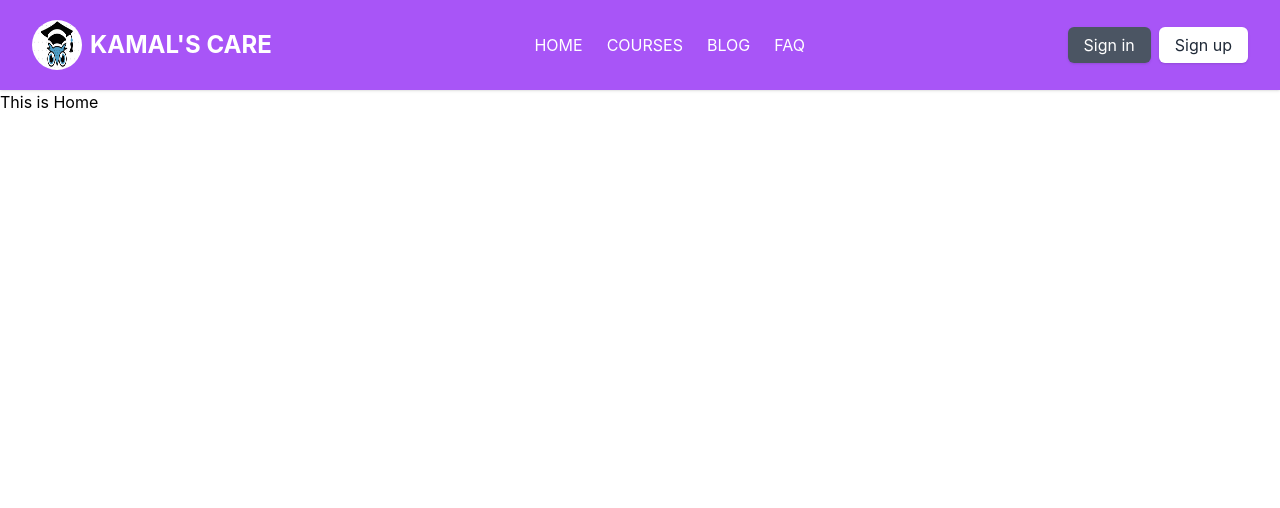
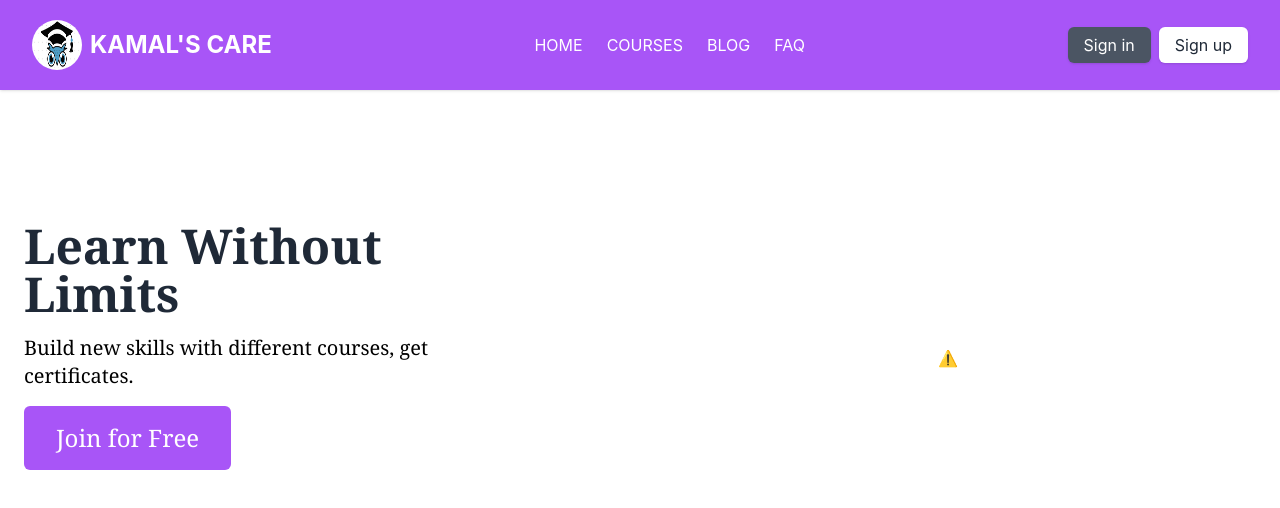
Before and after one commit to Emon1304013/learning-platform, a React (Create React App) app: page / in a window 1280 px wide. Shown: the top 508 px of the page. Built offline with nearby package versions, Linux system fonts and the light colour scheme; no server answers.

Commit message:
Home page design implemented

```diff
--- a/package.json
+++ b/package.json
@@ -3,10 +3,12 @@
   "version": "0.1.0",
   "private": true,
   "dependencies": {
+    "@lottiefiles/react-lottie-player": "^3.4.7",
     "@testing-library/jest-dom": "^5.16.5",
     "@testing-library/react": "^13.4.0",
     "@testing-library/user-event": "^13.5.0",
     "firebase": "^9.12.1",
+    "lottie-react": "^2.3.1",
     "react": "^18.2.0",
     "react-dom": "^18.2.0",
     "react-router-dom": "^6.4.2",
--- a/src/index.js
+++ b/src/index.js
@@ -3,11 +3,14 @@ import ReactDOM from 'react-dom/client';
 import './index.css';
 import App from './App';
 import reportWebVitals from './reportWebVitals';
+import UserContext from './contexts/UserContext';
 
 const root = ReactDOM.createRoot(document.getElementById('root'));
 root.render(
   <React.StrictMode>
+    <UserContext>
     <App />
+    </UserContext>
   </React.StrictMode>
 );
 
--- a/src/pages/Home/Home.js
+++ b/src/pages/Home/Home.js
@@ -1,11 +1,33 @@
-import React from 'react';
+import React from "react";
+import { Player } from "@lottiefiles/react-lottie-player";
 
 const Home = () => {
-    return (
-        <div>
-            <h2>This is Home</h2>
+  return (
+    <div>
+      <div className="container flex flex-col  px-6 py-10 mx-auto space-y-6 lg:h-[32rem] lg:py-16 lg:flex-row lg:items-center">
+            <div className="w-full lg:w-1/2 font-serif flex">
+                <div className="lg:max-w-lg">
+                    <h1 className="text-3xl font-bold text-gray-800 md:text-5xl mb-4">
+                    Learn Without <br /> Limits
+                    </h1>
+                    <p className="text-xl mb-4">
+                        Build new skills with different courses, get certificates.
+                    </p>
+                    <button className="bg-purple-500 px-8 py-4 rounded-md text-white text-2xl hover:bg-green-500 cursor-pointer">Join for Free</button>
+                </div>
+            </div>
+
+            <div className="flex items-center justify-center w-full h-96 lg:w-1/2">
+            <Player
+                autoplay
+                loop
+                src="https://assets2.lottiefiles.com/packages/lf20_dssnqvv4.json"
+                >
+            </Player>
+            </div>
         </div>
-    );
+    </div>
+  );
 };
 
 export default Home;
--- a/src/pages/Navbar/Navbar.js
+++ b/src/pages/Navbar/Navbar.js
@@ -79,13 +79,13 @@ const Navbar = () => {
                 <Link to="/">HOME</Link>
               </li>
               <li className="text-white hover:text-indigo-200">
-                <Link to="/blog">COURSES</Link>
+                <Link to="/courses">COURSES</Link>
               </li>
               <li className="text-white hover:text-indigo-200">
-                <Link to="/about">BLOG</Link>
+                <Link to="/blog">BLOG</Link>
               </li>
               <li className="text-white hover:text-indigo-200">
-                <Link to="/contact">FAQ</Link>
+                <Link to="/faq">FAQ</Link>
               </li>
             </ul>
 
```
Also changed, not shown: 1 other file (tests, documents, lock files or other folders).
